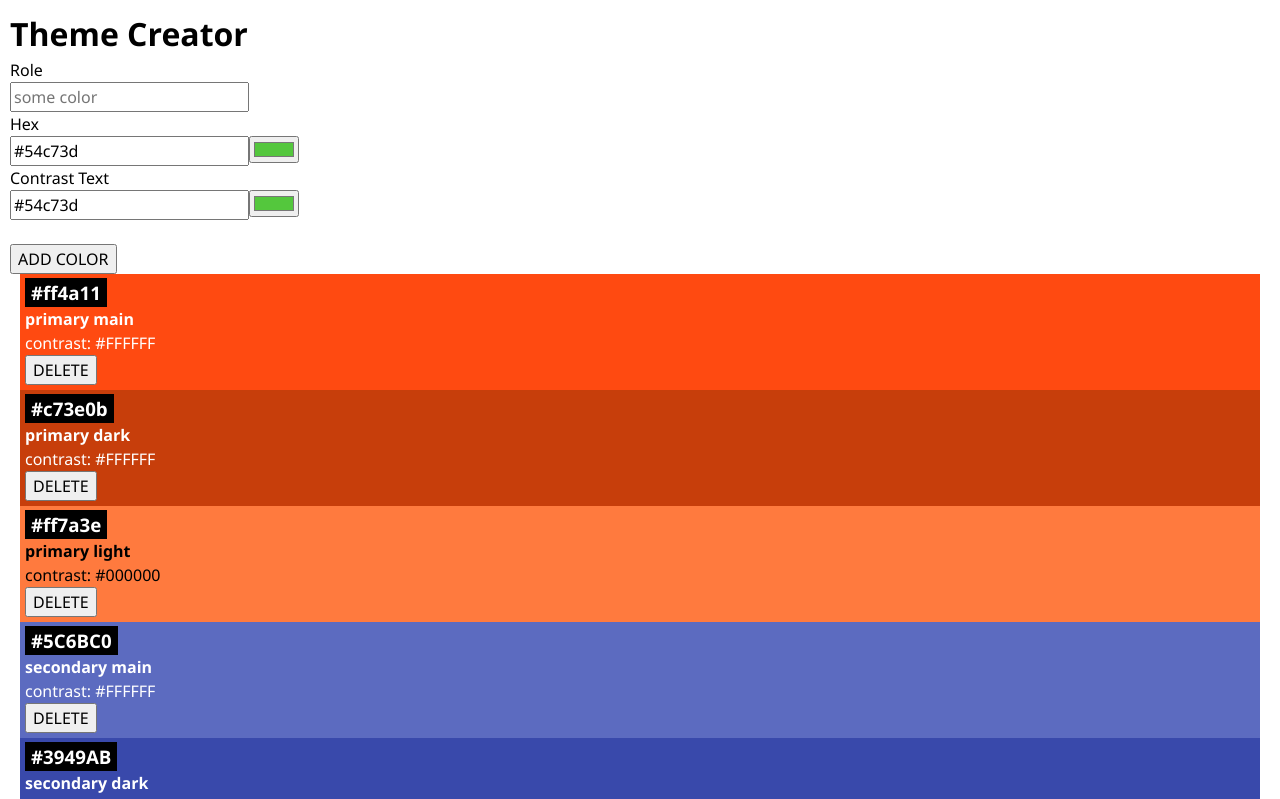
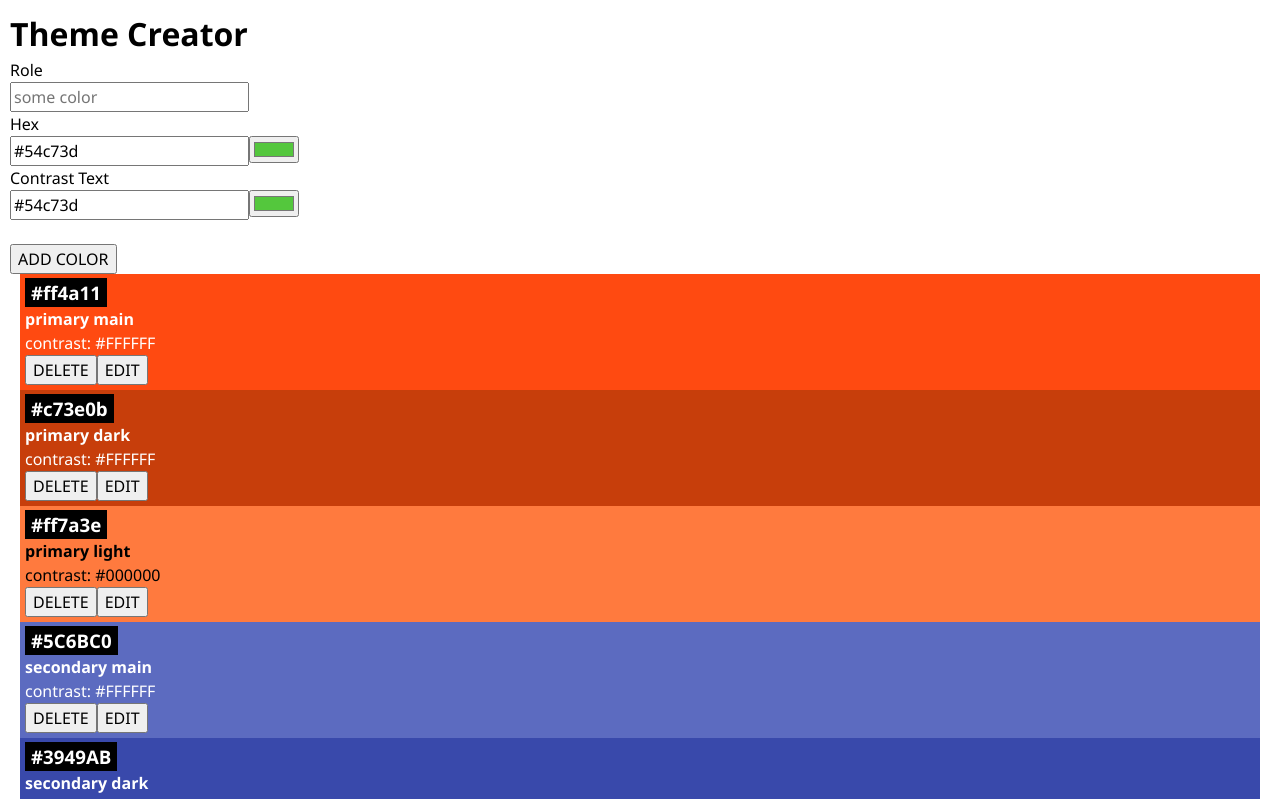
Before and after one commit to sjosephs/recap-project-4, a React (Vite) app: page / in a window 1280 px wide. Shown: the top 799 px of the page. Built offline with nearby package versions, Linux system fonts and the light colour scheme.

Commit message:
Add Edit functionality to Theme

```diff
--- a/src/App.jsx
+++ b/src/App.jsx
@@ -16,6 +16,14 @@ function App() {
     const newColors = colors.filter((color) => color.id !== id);
     setColors(newColors);
   }
+  // Creats a New Array with Updated Colors
+  function handleEditColor(id, newColordata) {
+    const newColors = colors.map(
+      (color) => (color.id === id ? { ...color, ...newColordata } : color) // If new `color.id` matches the given `id`, it creates a new object by spreading and overwriting the existing `color` object with `newColordata` using the spread. So properties in `newColordata` will overwrite the properties in the `color` object.
+    );
+    setColors(newColors);
+  }
+
   return (
     <>
       <h1>Theme Creator</h1>
@@ -23,7 +31,12 @@ function App() {
       {colors.length < 1 && <h4>No colors. Start by adding one!</h4>}
       {colors.map((color) => {
         return (
-          <Color key={color.id} color={color} onDelete={handleDeleteColor} />
+          <Color
+            key={color.id}
+            color={color}
+            onDelete={handleDeleteColor}
+            onEditColor={handleEditColor}
+          />
         );
       })}
     </>
--- a/src/Components/Color/Color.jsx
+++ b/src/Components/Color/Color.jsx
@@ -1,9 +1,16 @@
 import { useState } from "react";
 import "./Color.css";
-import { initialColors } from "../../lib/colors";
+import ColorForm from "../ColorForm/ColorForm";
 
-export default function Color({ color, onDelete }) {
+export default function Color({ color, onDelete, onEditColor }) {
   const [showMessage, setShowMessage] = useState(false); //state for the confirmation messsage mainly to states of Cancel and delete
+  const [isEdit, setIsEdit] = useState(false); //state to State to track the updated color details while editing
+
+  //Finds the color by its ID and updates it with new data.
+  function handleEditColor(currColor) {
+    onEditColor(color.id, currColor); //gives back the new updated color with the original ID
+    setIsEdit(false); // will exit Edit mode
+  }
 
   return (
     <div
@@ -17,7 +24,26 @@ export default function Color({ color, onDelete }) {
       <h4>{color.role}</h4>
       <p>contrast: {color.contrastText}</p>
 
-      {showMessage ? (
+      {/* UPDATE+CANCEL_EDIT */}
+      {isEdit && !showMessage && (
+        <>
+          <ColorForm
+            colorToUpdate={color}
+            onEditColor={handleEditColor}
+            onCancel={() => setIsEdit(false)}
+          />
+          <button
+            onClick={() => {
+              setIsEdit(false);
+            }}
+          >
+            CANCEL
+          </button>
+        </>
+      )}
+
+      {/* CANCEL_DELETE+CONFIRM_DELETE */}
+      {showMessage && !isEdit && (
         <>
           <div className="color-card-headline">Really delete?</div>
           <button onClick={() => setShowMessage(false)}>CANCEL</button>
@@ -25,11 +51,17 @@ export default function Color({ color, onDelete }) {
           and change state to false */}
           <button onClick={() => onDelete(color.id)}>DELETE</button>
         </>
-      ) : (
-        <button onClick={() => setShowMessage(true)}>DELETE</button>
-        /* Delete button triggers onclick function,
+      )}
+
+      {/* DELETE+EDIT */}
+      {!showMessage && !isEdit && (
+        <>
+          <button onClick={() => setShowMessage(true)}>DELETE</button>
+          {/* Delete button triggers onclick function,
         executes the arrow function, updates/ changes state to true and
-        jumps to the above condition to be executed.  */
+        jumps to the above condition to be executed.  */}
+          <button onClick={() => setIsEdit(true)}>EDIT</button>
+        </>
       )}
     </div>
   );
--- a/src/Components/ColorForm/ColorForm.jsx
+++ b/src/Components/ColorForm/ColorForm.jsx
@@ -1,15 +1,34 @@
+import { useState } from "react";
 import ColorInput from "../ColorInput/ColorInput";
 
-export default function ColorForm({ onSubmitColor }) {
+export default function ColorForm({
+  onSubmitColor,
+  onEditColor,
+  colorToUpdate,
+}) {
+  const [role, setRole] = useState(colorToUpdate ? colorToUpdate.role : "");
+  // If there's a color we're updating, role gets that value else empty role
   function handleSubmit(event) {
     event.preventDefault();
     const formData = new FormData(event.target);
     const data = Object.fromEntries(formData);
-    onSubmitColor(data);
-    console.log("Data: ", data);
-    console.log("Event:", event.target);
+
+    if (colorToUpdate) {
+      // update a color
+      onEditColor(data);
+      console.log("should update color", data, colorToUpdate.id);
+    } else {
+      // adding a color
+      onSubmitColor(data);
+    }
+    //console.log("Data: ", data);
+    //console.log("Event:", event.target);
 
     event.target.reset();
+  }
+
+  function handleInputValue(event) {
+    setRole(event.target.value);
   }
 
   return (
@@ -25,6 +44,8 @@ export default function ColorForm({ onSubmitColor }) {
             id="role"
             type="text"
             name="role"
+            value={role} // Controlled input
+            onChange={handleInputValue}
             placeholder="some color"
             required
           />
@@ -35,7 +56,13 @@ export default function ColorForm({ onSubmitColor }) {
             Hex
           </label>
           <br />
-          <ColorInput name="hex" intialValue="#ffffff" />
+          {/*If colorToUpdate exists, it initializes the input with colorToUpdate.hex */}
+          {colorToUpdate ? (
+            <ColorInput name="hex" initialValue={colorToUpdate.hex} />
+          ) : (
+            <ColorInput name="hex" />
+          )}
+
           <br />
         </div>
 
@@ -45,11 +72,18 @@ export default function ColorForm({ onSubmitColor }) {
           </label>
           <br />
 
-          <ColorInput name="contrastText" intialValue="#ffffff" />
+          {colorToUpdate ? (
+            <ColorInput
+              name="contrastText"
+              initialValue={colorToUpdate.contrastText}
+            />
+          ) : (
+            <ColorInput name="contrastText" />
+          )}
         </div>
         <br />
         <button type="submit" className="form__button">
-          ADD COLOR
+          {colorToUpdate ? "UPDATE" : "ADD"} COLOR
         </button>
       </div>
     </form>
```
